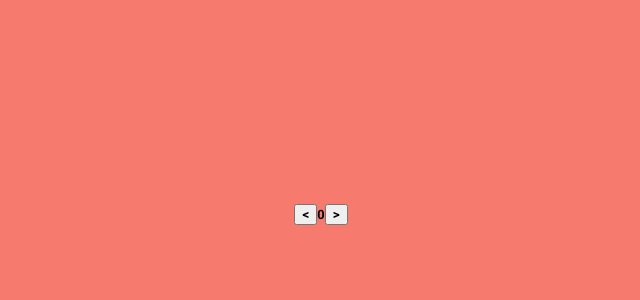
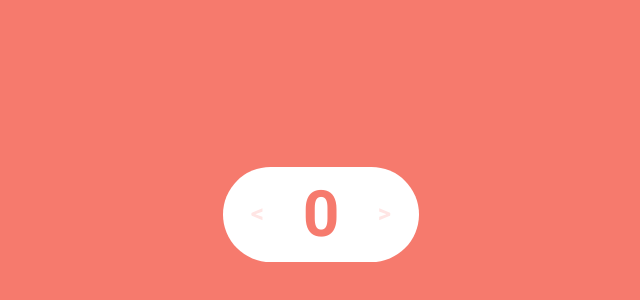
Before and after one commit to martins20/counter-app, a React (Vite) app: page / in a window 1280 px wide. Shown: the part 186-486 px from the top of the page, without its empty margins (319-959 px from the left). Built offline with nearby package versions, Linux system fonts and the light colour scheme.

Commit message:
style: counter feature

```diff
--- /dev/null
+++ b/src/components/button/index.tsx
@@ -0,0 +1,14 @@
+import { ButtonHTMLAttributes } from "react";
+import { Container, Text } from "./styles";
+
+type ButtonProps = {
+  text: string;
+} & ButtonHTMLAttributes<HTMLButtonElement>;
+
+export const Button: React.FC<ButtonProps> = ({ text, ...rest }) => {
+  return (
+    <Container {...rest}>
+      <Text>{text}</Text>
+    </Container>
+  );
+};
--- /dev/null
+++ b/src/components/button/styles.ts
@@ -0,0 +1,131 @@
+import styled, { css } from "styled-components";
+
+const inneButtonAnimationCSS = css`
+  @keyframes inneButtonAnimation {
+    from {
+      background: var(--white);
+      width: 20px;
+      height: 20px;
+
+      top: 0.4rem;
+      right: -0.4rem;
+    }
+
+    to {
+      top: -1.5rem;
+      right: -2.3rem;
+
+      width: 75px;
+      height: 75px;
+    }
+  }
+
+  @keyframes outButtonAnimation {
+    from {
+      background: var(--red);
+
+      top: -1.5rem;
+      left: -2.2rem;
+    }
+
+    to {
+      background: transparent;
+
+      width: 75px;
+      height: 75px;
+
+      top: -1.5rem;
+      left: -2.3rem;
+    }
+  }
+`;
+
+export const Container = styled.button`
+  border: none;
+
+  background: transparent;
+
+  text-transform: uppercase;
+
+  padding: 10px;
+
+  border-radius: 50%;
+
+  width: 50px;
+  height: 50px;
+`;
+
+export const Text = styled.b`
+  font-size: 2rem;
+  line-height: 2rem;
+  position: relative;
+
+  position: relative;
+
+  color: var(--light-red);
+
+  transition: all 0.7s;
+
+  ${inneButtonAnimationCSS}
+
+  &:active {
+    color: var(--red);
+
+    &:before {
+      opacity: 0.2;
+      content: ".";
+      background: var(--red);
+
+      width: 70px;
+      height: 70px;
+
+      display: flex;
+      align-items: center;
+      justify-content: center;
+      position: absolute;
+
+      color: transparent;
+
+      top: -1.5rem;
+      left: -2.2rem;
+
+      border-radius: 50%;
+
+      transition: background 0.8s;
+
+      animation-name: outButtonAnimation;
+      animation-duration: 0.3s;
+    }
+
+    &:after {
+      content: ".";
+      opacity: 0.2;
+
+      background: var(--white);
+
+      width: 20px;
+      height: 20px;
+
+      display: flex;
+      align-items: center;
+      justify-content: center;
+      position: absolute;
+
+      color: transparent;
+
+      top: 0.4rem;
+      right: -0.4rem;
+
+      border-radius: 50%;
+
+      transition: background 0.8s;
+
+      animation-name: inneButtonAnimation;
+      animation-duration: 0.3s;
+    }
+
+    &:after {
+      background: var(--light-red);
+    }
+  }
+`;
--- a/src/components/counter/index.tsx
+++ b/src/components/counter/index.tsx
@@ -1,4 +1,5 @@
 import { useState } from "react";
+import { Button } from "../button";
 import { Container, Number } from "./styles";
 
 export const Counter = () => {
@@ -13,13 +14,11 @@ export const Counter = () => {
 
   return (
     <Container>
-      <button onClick={decrement}>
-        <b>{"<"}</b>
-      </button>
+      <Button onClick={decrement} text="<" />
+
       <Number>{counter}</Number>
-      <button onClick={increment}>
-        <b>{">"}</b>
-      </button>
+
+      <Button onClick={increment} text=">" />
     </Container>
   );
 };
--- a/src/components/counter/styles.ts
+++ b/src/components/counter/styles.ts
@@ -1,7 +1,18 @@
 import styled from 'styled-components'
 
 export const Container = styled.section`
-    /* border: 5px solid red; */
+    background: var(--white);
+
+    padding:  10px;
+    border-radius: 60px;
+
+    display: flex;
+    align-items: center;
 `;
 
-export const Number = styled.b``;
+export const Number = styled.b`
+    font-size: 5rem;
+
+    margin: 0px 20px;
+    color: var(--red)
+`;
--- a/src/screens/home/index.tsx
+++ b/src/screens/home/index.tsx
@@ -4,7 +4,7 @@ import { Container } from "./styles";
 export const Home = () => {
   return (
     <Container>
-     <Counter />
+      <Counter />
     </Container>
   );
 };
--- a/src/styles/global-styles.ts
+++ b/src/styles/global-styles.ts
@@ -4,6 +4,7 @@ export const GlobalStyle = createGlobalStyle`
     :root {
         --red: #f67a6d;
         --white: #ffffff;
+        --light-red: #ffe5e4;
 
         font-size: 80%;
     }
```
